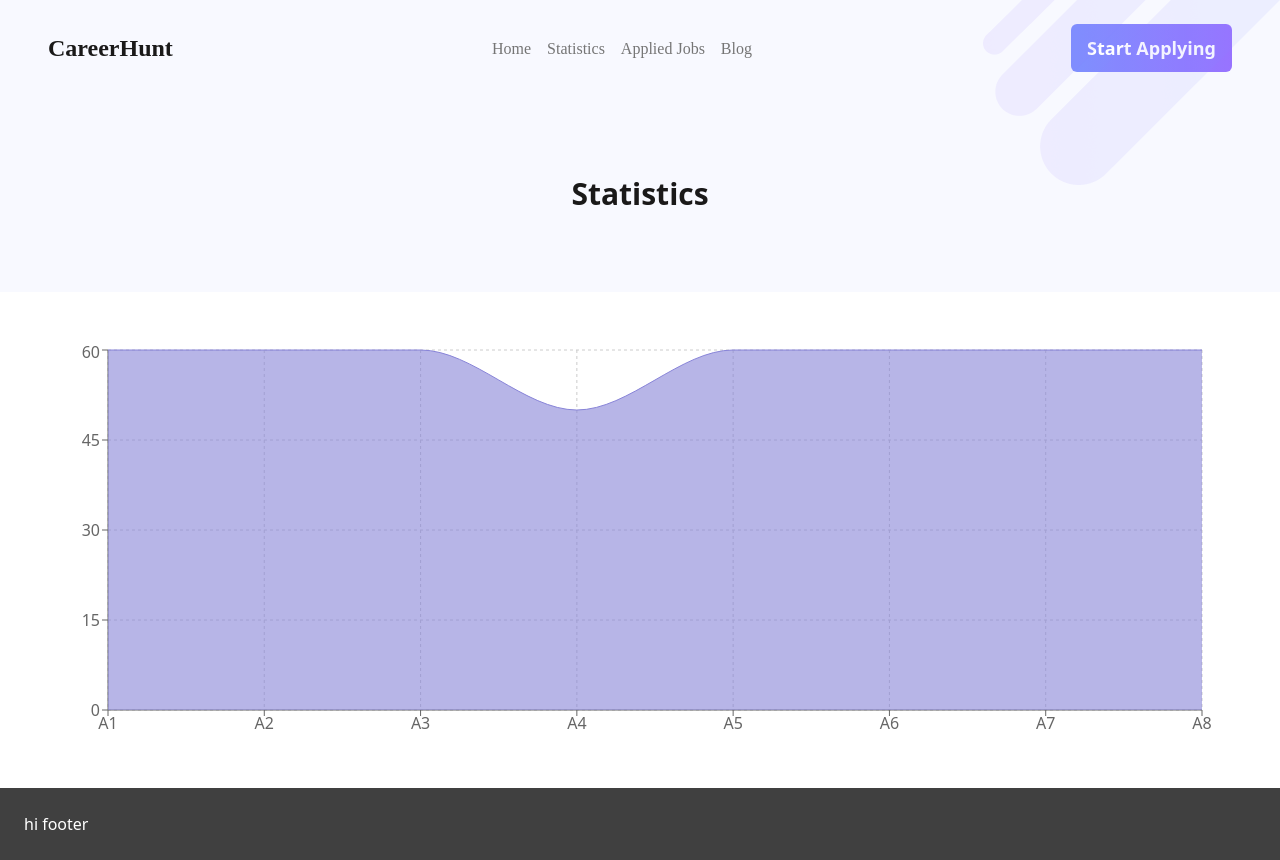
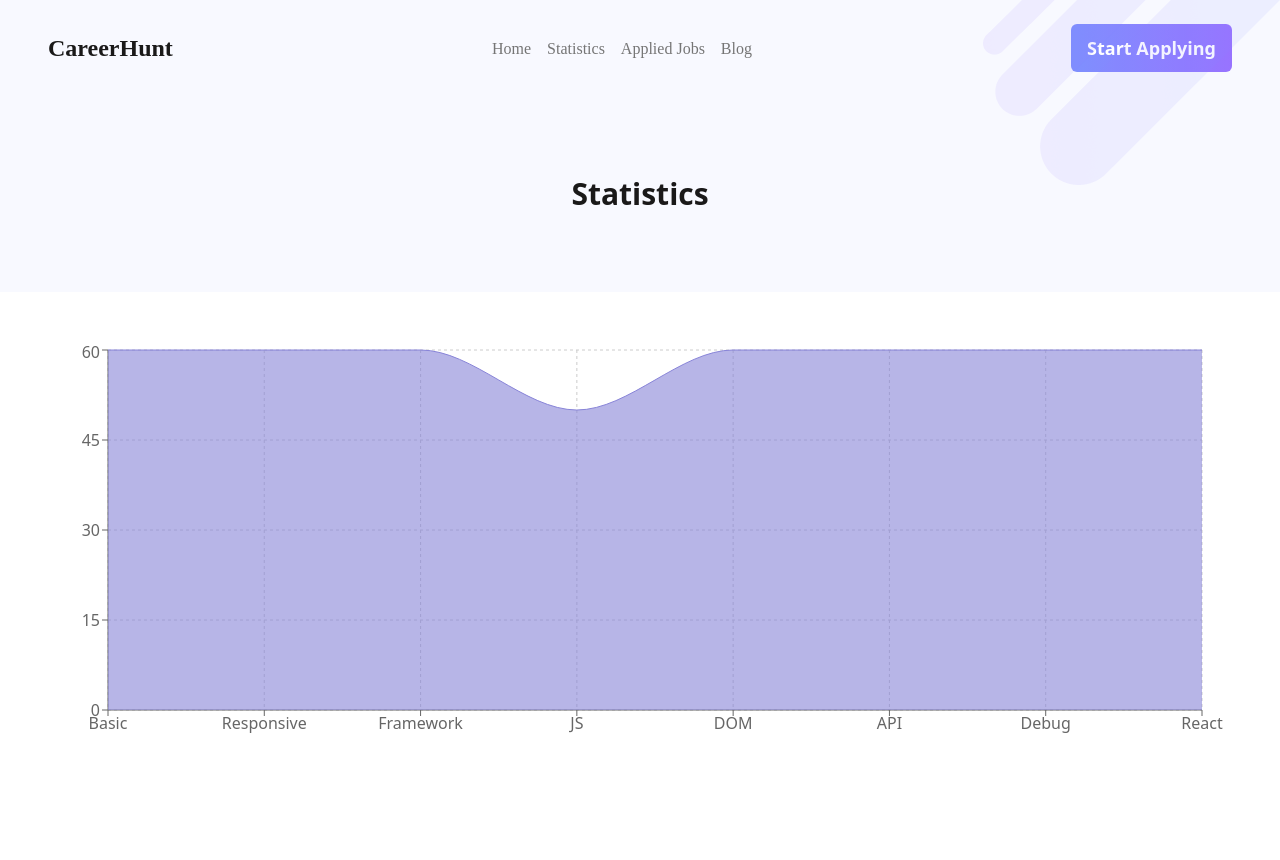
Before and after one commit to eh-munna/jobHunt, a React (Vite) app: page /statistics in a window 1280 px wide. After the commit the page ends 800 px from the top, so only its background shows below. Built offline with nearby package versions, Linux system fonts and the light colour scheme.

Commit message:
requirement checked and updated. site is working and live

```diff
--- a/src/components/ErrorPage/ErrorPage.jsx
+++ b/src/components/ErrorPage/ErrorPage.jsx
@@ -13,7 +13,7 @@ const ErrorPage = () => {
         </div>
         <div>
           <h3 className="font-semibold text-lg">
-            You have come to to the wrong page
+            You have come to the wrong page
           </h3>
         </div>
         <div className="py-5">
--- a/src/components/Layout/Layout.jsx
+++ b/src/components/Layout/Layout.jsx
@@ -8,7 +8,6 @@ const Layout = () => {
     <div>
       <Header></Header>
       <Outlet></Outlet>
-      <Footer></Footer>
     </div>
   );
 };
--- a/src/components/Statistics/Statistics.jsx
+++ b/src/components/Statistics/Statistics.jsx
@@ -9,52 +9,68 @@ import {
   ResponsiveContainer,
 } from 'recharts';
 import vector1 from '../../images/Vector-1.png';
-const data = [
+const assignmentData = [
   {
-    name: 'A1',
+    id: 1,
+    assignmentNo: 1,
+    name: 'Basic',
     marks: 60,
     pv: 2400,
     amt: 2400,
   },
 
   {
-    name: 'A2',
+    id: 2,
+    assignmentNo: 2,
+    name: 'Responsive',
     marks: 60,
     pv: 1398,
     amt: 2210,
   },
   {
-    name: 'A3',
+    id: 3,
+    assignmentNo: 3,
+    name: 'Framework',
     marks: 60,
     pv: 9800,
     amt: 2290,
   },
   {
-    name: 'A4',
+    id: 4,
+    assignmentNo: 4,
+    name: 'JS',
     marks: 50,
     pv: 3908,
     amt: 2000,
   },
   {
-    name: 'A5',
+    id: 5,
+    assignmentNo: 5,
+    name: 'DOM',
     marks: 60,
     pv: 4800,
     amt: 2181,
   },
   {
-    name: 'A6',
+    id: 6,
+    assignmentNo: 6,
+    name: 'API',
     marks: 60,
     pv: 3800,
     amt: 2500,
   },
   {
-    name: 'A7',
+    id: 7,
+    assignmentNo: 7,
+    name: 'Debug',
     marks: 60,
     pv: 4300,
     amt: 2100,
   },
   {
-    name: 'A8',
+    id: 8,
+    assignmentNo: 8,
+    name: 'React',
     marks: 60,
     pv: 4300,
     amt: 2100,
@@ -76,7 +92,7 @@ const Statistics = () => {
             <AreaChart
               width={500}
               height={400}
-              data={data}
+              data={assignmentData}
               margin={{
                 top: 10,
                 right: 30,
```
Also changed, not shown: 1 other file (tests, documents, lock files or other folders).
